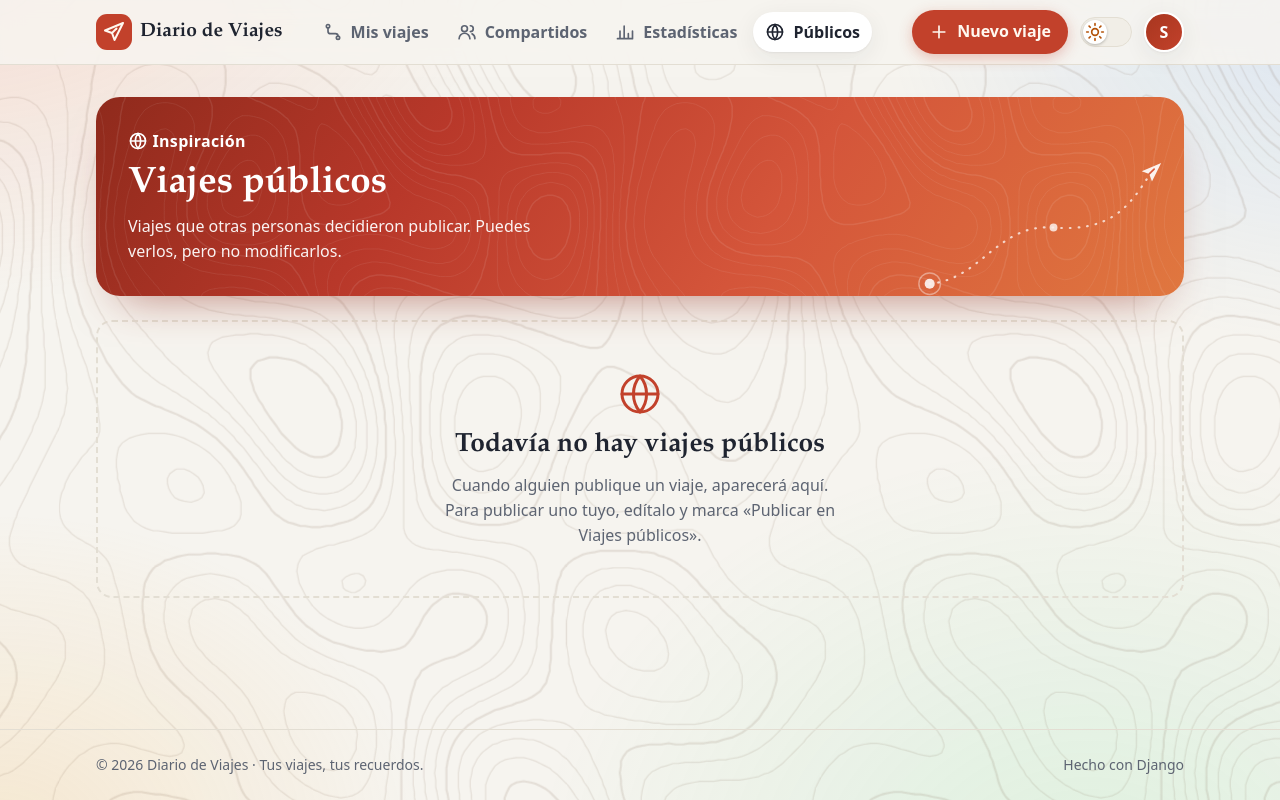
After one commit to CarlosMatus00000008/BackEnd---Inacap, a Django app: page /viajes/publicos/ in a window 1280 px wide. The commit adds this page. Run offline with Django 5.2, Linux system fonts and the light colour scheme; a user stored in the database is signed in; tables that the repository leaves empty hold one stand-in row (values such as "Sample post").

Commit message:
Viajes públicos: el dueño publica un viaje y los demás lo ven en solo lectura.
Co-Authored-By: Claude Opus 5.5 <noreply@anthropic.com>

```diff
--- a/static/css/app.css
+++ b/static/css/app.css
@@ -436,6 +436,17 @@
     background: var(--superficie);
     color: var(--texto);
     box-shadow: var(--sombra);
+  }
+
+  /* «Públicos» solo cabe en pantallas amplias; en las demás está en el menú del avatar */
+  .nav-principal .nav-principal__amplia {
+    display: none;
+  }
+
+  @media (min-width: 1100px) {
+    .nav-principal .nav-principal__amplia {
+      display: inline-flex;
+    }
   }
 
   .nav-invitado {
--- a/templates/parciales/encabezado.html
+++ b/templates/parciales/encabezado.html
@@ -12,6 +12,8 @@
         <a href="{% url 'viajes:lista' %}"{% if ruta == 'lista' or ruta == 'detalle' %} aria-current="page"{% endif %}>{% icono "ruta" %} Mis viajes</a>
         <a href="{% url 'viajes:compartidos' %}"{% if ruta == 'compartidos' %} aria-current="page"{% endif %}>{% icono "usuarios" %} Compartidos</a>
         <a href="{% url 'viajes:estadisticas' %}"{% if ruta == 'estadisticas' %} aria-current="page"{% endif %}>{% icono "grafico" %} Estadísticas</a>
+        {# En pantallas medianas no cabe: ahí se llega desde el menú del avatar. #}
+        <a class="nav-principal__amplia" href="{% url 'viajes:publicos' %}"{% if ruta == 'publicos' or ruta == 'publico_detalle' %} aria-current="page"{% endif %}>{% icono "globo" %} Públicos</a>
       </nav>
       {% endwith %}
 
@@ -31,6 +33,7 @@
         </p>
         <a href="{% url 'cuentas:perfil' %}">{% icono "usuario" %} Mi cuenta</a>
         <a href="{% url 'viajes:estadisticas' %}">{% icono "grafico" %} Estadísticas</a>
+        <a href="{% url 'viajes:publicos' %}">{% icono "globo" %} Viajes públicos</a>
         {% if user.is_staff %}
           <a href="{{ ADMIN_URL }}">{% icono "escudo" %} Panel de administración</a>
         {% endif %}
--- /dev/null
+++ b/templates/viajes/publicos.html
@@ -0,0 +1,58 @@
+{% extends "base.html" %}
+{% load diario %}
+
+{% block titulo %}Viajes públicos{% endblock %}
+
+{% block contenido %}
+<header class="bienvenida bienvenida--compacta">
+  <p class="bienvenida__saludo">{% icono "globo" %} Inspiración</p>
+  <h1>Viajes públicos</h1>
+  <p>Viajes que otras personas decidieron publicar. Puedes verlos, pero no modificarlos.</p>
+</header>
+
+{% if viajes %}
+  <ol class="linea-tiempo columna-lectura">
+    {% for viaje in viajes %}
+      {% ifchanged viaje.fecha_inicio.year %}
+        <li class="linea-tiempo__anio"><h2>{{ viaje.fecha_inicio.year }}</h2></li>
+      {% endifchanged %}
+      <li class="linea-tiempo__item linea-tiempo__item--{{ viaje.estado }} estado--{{ viaje.estado }}">
+        <article class="tarjeta-viaje estado--{{ viaje.estado }}">
+          <div class="tarjeta-viaje__cuerpo">
+            <div class="tarjeta-viaje__cabecera">
+              <div>
+                <h3>
+                  <a class="tarjeta-viaje__enlace" href="{% url 'viajes:publico_detalle' viaje.pk %}">
+                    <span aria-hidden="true">{{ viaje.pais.bandera }}</span> {{ viaje.destino }}
+                  </a>
+                </h3>
+                <p class="tarjeta-viaje__pais">{{ viaje.pais.nombre }}</p>
+              </div>
+              <div class="tarjeta-viaje__insignias">
+                <span class="insignia insignia--{{ viaje.estado }}">{{ viaje.icono_estado }} {{ viaje.get_estado_display }}</span>
+              </div>
+            </div>
+            <dl class="datos">
+              <div>
+                <dt>{% icono "calendario" %}<span class="solo-lectores">Fechas</span></dt>
+                <dd>{{ viaje.fecha_inicio|date:"j b Y" }}{% if viaje.fecha_fin %} → {{ viaje.fecha_fin|date:"j b Y" }}{% endif %}</dd>
+              </div>
+            </dl>
+            <p class="tarjeta-viaje__autor sin-margen">
+              <span class="mini-avatar" aria-hidden="true">{{ viaje.usuario.username|first|upper }}</span>
+              Publicado por {{ viaje.usuario.get_full_name|default:viaje.usuario.username }}
+            </p>
+          </div>
+        </article>
+      </li>
+    {% endfor %}
+  </ol>
+  {% include "parciales/paginacion.html" %}
+{% else %}
+  <div class="vacio">
+    {% icono "globo" %}
+    <h2>Todavía no hay viajes públicos</h2>
+    <p>Cuando alguien publique un viaje, aparecerá aquí. Para publicar uno tuyo, edítalo y marca «Publicar en Viajes públicos».</p>
+  </div>
+{% endif %}
+{% endblock %}
--- a/templates/viajes/viaje_form.html
+++ b/templates/viajes/viaje_form.html
@@ -50,10 +50,11 @@
     {{ form.presupuesto.as_field_group }}
   </div>
 
-  <details class="desplegable"{% if form.compartir_con.errors or form.compartir_con.value %} open{% endif %}>
+  <details class="desplegable"{% if form.compartir_con.errors or form.compartir_con.value or form.publico.value %} open{% endif %}>
     <summary>{% icono "usuarios" %} Compartir <span class="texto-suave">(opcional)</span></summary>
     <div class="desplegable__contenido">
       {{ form.compartir_con.as_field_group }}
+      {{ form.publico.as_field_group }}
     </div>
   </details>
 
--- a/viajes/admin.py
+++ b/viajes/admin.py
@@ -130,6 +130,7 @@ class ViajeAdmin(PropietarioAdminMixin, admin.ModelAdmin):
         "gastos_totales",
         "estado_con_color",
         "favorito",
+        "publico",
         "estrellas",
     )
     list_display_links = ("destino_con_bandera",)
@@ -139,6 +140,7 @@ class ViajeAdmin(PropietarioAdminMixin, admin.ModelAdmin):
         TemporalidadFilter,
         EstadoPorRevisarFilter,
         "favorito",
+        "publico",
         "pais__continente",
         ("pais", admin.RelatedOnlyFieldListFilter),
         ("usuario", admin.RelatedOnlyFieldListFilter),
--- a/viajes/forms.py
+++ b/viajes/forms.py
@@ -95,6 +95,7 @@ class ViajeForm(FormularioBase, forms.ModelForm):
             "favorito",
             "calificacion",
             "presupuesto",
+            "publico",
         ]
         field_classes = {"destino": TextoField, "notas": TextoLargoField, "presupuesto": MontoField}
         widgets = {
@@ -106,7 +107,11 @@ class ViajeForm(FormularioBase, forms.ModelForm):
                 attrs={"rows": 5, "placeholder": "¿Qué pasó en este viaje? ¿Qué no te puedes olvidar?"}
             ),
         }
-        labels = {"favorito": "Marcar como favorito ★", "presupuesto": "Presupuesto total (CLP)"}
+        labels = {
+            "favorito": "Marcar como favorito ★",
+            "presupuesto": "Presupuesto total (CLP)",
+            "publico": "Publicar en «Viajes públicos»",
+        }
 
     def __init__(self, *args, usuario, **kwargs):
         super().__init__(*args, **kwargs)
--- a/viajes/management/commands/cargar_demo.py
+++ b/viajes/management/commands/cargar_demo.py
@@ -4,6 +4,7 @@ Carga datos de demostración para probar y presentar el proyecto.
 Crea dos usuarios normales (sin acceso al admin):
   - viajero: 16 viajes completados en 15 países, 1 en progreso y 6 planificados.
   - pareja:  sus propios viajes + los que «viajero» compartió con ella.
+Además publica dos viajes (Cusco y Florianópolis) en «Viajes públicos».
 
 Uso:
     python manage.py cargar_demo
@@ -184,6 +185,8 @@ VIAJES_PLANIFICADOS = [
 ]
 
 COMPARTIR_CON_PAREJA = {"París", "Roma", "Tokio", "Bali", "Buenos Aires", "Reikiavik"}
+# Viajes que se publican en «Viajes públicos» (los ve cualquier usuario con cuenta, en solo lectura).
+PUBLICOS = {"Cusco", "Florianópolis"}
 
 
 class Command(BaseCommand):
@@ -256,6 +259,7 @@ class Command(BaseCommand):
                     favorito=favorito,
                     calificacion=nota,
                     notas=notas,
+                    publico=destino in PUBLICOS,
                 )
             )
             self._completar(viaje, pareja)
@@ -301,6 +305,7 @@ class Command(BaseCommand):
                 calificacion=5,
                 favorito=True,
                 notas="Playas de Joaquina y Lagoa da Conceição.",
+                publico="Florianópolis" in PUBLICOS,
             )
         )
         floripa.compartido_con.add(viajero)
--- a/viajes/models.py
+++ b/viajes/models.py
@@ -102,6 +102,10 @@ class ViajeQuerySet(models.QuerySet):
         """Viajes de otras personas que compartieron conmigo (solo lectura)."""
         return self.filter(compartido_con=usuario).exclude(usuario=usuario)
 
+    def publicos_de_otros(self, usuario):
+        """Viajes que sus dueños marcaron como públicos, sin contar los propios (solo lectura)."""
+        return self.filter(publico=True).exclude(usuario=usuario)
+
     def visibles_para(self, usuario):
         """Viajes propios + viajes compartidos conmigo."""
         compartidos = Viaje.objects.filter(compartido_con=usuario).values("pk")
@@ -167,6 +171,11 @@ class Viaje(models.Model):
         blank=True,
         validators=[MaxValueValidator(999_999_999)],
         help_text="Opcional. En pesos chilenos, sin puntos: por ejemplo 850000.",
+    )
+    publico = models.BooleanField(
+        "público",
+        default=False,
+        help_text="Otras personas con cuenta en el sitio pueden verlo en «Viajes públicos» (solo lectura).",
     )
     compartido_con = models.ManyToManyField(
         settings.AUTH_USER_MODEL,
--- a/viajes/urls.py
+++ b/viajes/urls.py
@@ -2,7 +2,19 @@
 
 from django.urls import path
 
-from .views import acompanantes, compartir, crear, editar, eliminar, estadisticas, fotos, gastos, itinerario, lectura
+from .views import (
+    acompanantes,
+    compartir,
+    crear,
+    editar,
+    eliminar,
+    estadisticas,
+    fotos,
+    gastos,
+    itinerario,
+    lectura,
+    publicos,
+)
 
 app_name = "viajes"
 
@@ -12,6 +24,8 @@ urlpatterns = [
     path("viajes/compartidos/", lectura.CompartidosView.as_view(), name="compartidos"),
     path("viajes/<int:pk>/", lectura.ViajeDetalleView.as_view(), name="detalle"),
     path("viajes/estadisticas/", estadisticas.EstadisticasView.as_view(), name="estadisticas"),
+    path("viajes/publicos/", publicos.ViajesPublicosView.as_view(), name="publicos"),
+    path("viajes/publicos/<int:pk>/", publicos.ViajePublicoDetalleView.as_view(), name="publico_detalle"),
     # --- CREATE: crear ------------------------------------------------------
     path("viajes/nuevo/", crear.ViajeCrearView.as_view(), name="crear"),
     # --- UPDATE: editar -----------------------------------------------------
--- a/viajes/views/__init__.py
+++ b/viajes/views/__init__.py
@@ -3,6 +3,7 @@ Vistas del diario de viajes, separadas por operación CRUD:
 
     lectura.py       READ   → línea de tiempo, compartidos y detalle
     estadisticas.py  READ   → estadísticas de mis viajes
+    publicos.py      READ   → viajes públicos de otras personas (solo lectura)
     crear.py         CREATE → nuevo viaje
     editar.py        UPDATE → editar viaje y cambio rápido de estado
     eliminar.py      DELETE → eliminar viaje (con confirmación)
--- /dev/null
+++ b/viajes/views/publicos.py
@@ -0,0 +1,47 @@
+"""
+READ: viajes públicos de otras personas (solo lectura).
+
+Un viaje es público si su dueño marcó «Publicar en Viajes públicos». Estas vistas usan su
+propio queryset (Viaje.objects.publicos_de_otros) y NO tocan visibles_para() ni los permisos
+del detalle normal: editar, eliminar, gastos, fotos, etc. siguen siendo solo del dueño.
+Igual que todo el sitio, piden iniciar sesión (LoginRequiredMiddleware + AccesoMixin).
+El detalle público muestra solo portada, notas, itinerario y fotos: sin gastos, presupuesto,
+acompañantes ni la lista de con quién se compartió.
+"""
+
+from django.views.generic import DetailView, ListView
+
+from ..mixins import AccesoMixin, PaginacionTolerante
+from ..models import FotoViaje, Viaje
+from .lectura import ViajeDetalleView
+
+
+class ViajesPublicosView(AccesoMixin, PaginacionTolerante, ListView):
+    permission_required = "viajes.view_viaje"
+    template_name = "viajes/publicos.html"
+    context_object_name = "viajes"
+    paginate_by = 8
+
+    def get_queryset(self):
+        return Viaje.objects.publicos_de_otros(self.request.user).con_resumen().order_by("-fecha_inicio")
+
+
+class ViajePublicoDetalleView(AccesoMixin, DetailView):
+    """Si el viaje no es público, es propio o no existe → 404 (no se distingue cuál)."""
+
+    permission_required = "viajes.view_viaje"
+    template_name = "viajes/viaje_publico.html"
+    context_object_name = "viaje"
+
+    def get_queryset(self):
+        return Viaje.objects.publicos_de_otros(self.request.user).con_resumen()
+
+    def get_context_data(self, **kwargs):
+        viaje = self.object
+        return super().get_context_data(
+            es_propietario=False,  # las plantillas compartidas ocultan todo lo editable
+            fotos=list(viaje.fotos.all()),
+            maximo_fotos=FotoViaje.MAXIMO_POR_VIAJE,
+            **ViajeDetalleView.itinerario(viaje),
+            **kwargs,
+        )
```
Also changed, not shown: templates/viajes/viaje_publico.html (added, +62 -0 lines), viajes/tests/test_publicos.py (added, +110 -0 lines), viajes/migrations/0010_viaje_publico.py (added).
